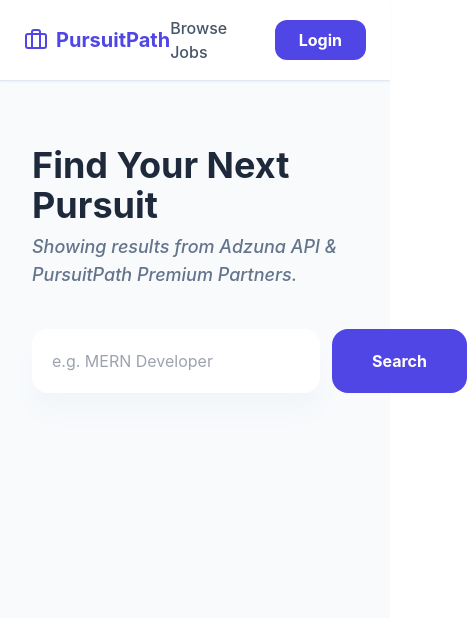
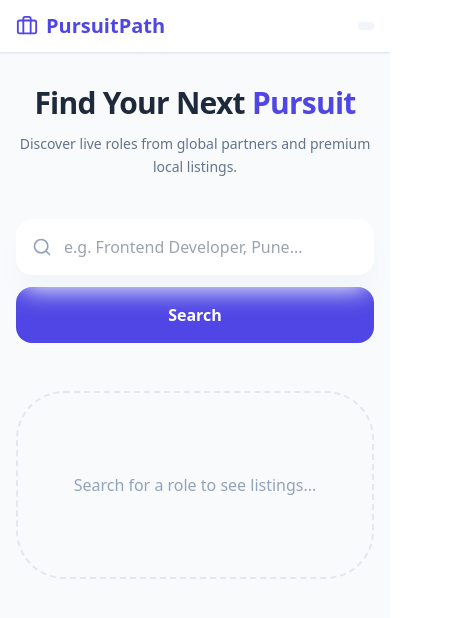
Before and after one commit to Bhuvana123398/PursuitPath, a React (Create React App) app in the folder frontend/: page / in a window 390 px wide. Shown: the top 618 px of the page, 467 px wide, since content can reach past the window. Built offline with nearby package versions, Linux system fonts and the light colour scheme.

Commit message:
Final mobile responsive UI and CORS security fixes

```diff
--- a/frontend/src/App.js
+++ b/frontend/src/App.js
@@ -11,32 +11,21 @@ import { Toaster } from 'react-hot-toast';
 
 function App() {
   const [user, setUser] = useState(JSON.parse(localStorage.getItem('user')));
-
     return (
       <Router>
-      <div className="min-h-screen bg-slate-50">
+        <div className="min-h-screen bg-slate-50 w-full">
           <Toaster position="top-center" reverseOrder={false} />
           <Navbar user={user} setUser={setUser} />
-        <div className="container mx-auto p-4">
+          <main className="w-full">
             <Routes>
               <Route path="/" element={<JobSearch />} />
               <Route path="/login" element={<Login setUser={setUser} />} />
               <Route path="/register" element={<Register />} />
-            <Route
-              path="/dashboard"
-              element={user ? <Dashboard /> : <Navigate to="/login" />}
-            />
-            <Route
-              path="/profile"
-              element={user ? <Profile /> : <Navigate to="/login" />}
-            />
-            {/* This will now work because PostJob is imported */}
-            <Route
-              path="/post-job"
-              element={user && user.role === 'recruiter' ? <PostJob /> : <Navigate to="/" />}
-            />
+              <Route path="/dashboard" element={user ? <Dashboard /> : <Navigate to="/login" />} />
+              <Route path="/profile" element={user ? <Profile /> : <Navigate to="/login" />} />
+              <Route path="/post-job" element={<PostJob />} />
             </Routes>
-        </div>
+          </main>
         </div>
       </Router>
     );
--- a/frontend/src/components/Navbar.js
+++ b/frontend/src/components/Navbar.js
@@ -1,66 +1,66 @@
 import React from 'react';
 import { Link, useNavigate } from 'react-router-dom';
 import { Layout, Search, LogOut, Briefcase, PlusCircle, User, BarChart3 } from 'lucide-react';
+
 const Navbar = ({ user, setUser }) => {
   const navigate = useNavigate();
+
   const handleLogout = () => {
     localStorage.removeItem('token');
     localStorage.removeItem('user');
     setUser(null);
     navigate('/login');
   };
+
   return (
-    <nav className="bg-white border-b border-slate-200 px-6 py-4 flex justify-between items-center shadow-sm sticky top-0 z-50">
+    <nav className="bg-white border-b border-slate-200 w-full sticky top-0 z-50 shadow-sm">
+      <div className="max-w-7xl mx-auto px-4 py-3 flex flex-col md:flex-row justify-between items-center gap-4">
+        <div className="flex items-center justify-between w-full md:w-auto">
           <Link to="/" className="flex items-center gap-2 text-indigo-600 font-bold text-xl">
-        <Briefcase size={24} />
+            <Briefcase size={22} />
             <span>PursuitPath</span>
           </Link>
-      <div className="flex items-center gap-6">
-        {user ? (
-          <>
-            {/* --- RECRUITER LINKS --- */}
+          <span className="md:hidden bg-slate-100 text-slate-500 px-2 py-1 rounded text-[10px] font-bold uppercase">
+            {user?.name}
+          </span>
+        </div>
+
+        {/* Navigation Area */}
+        {user && (
+          <div className="flex flex-col items-center w-full md:w-auto gap-4 md:flex-row">
+            {/* Icon Links: Grid of 3 on mobile */}
+            <div className="flex items-center justify-center gap-8 md:gap-6 border-b md:border-none pb-3 md:pb-0 w-full md:w-auto">
               {user.role === 'recruiter' ? (
                 <>
-                <Link to="/dashboard" className="text-slate-600 hover:text-indigo-600 flex items-center gap-1 font-medium">
-                  <BarChart3 size={18} /> Recruitment Stats
-                </Link>
-                <Link to="/post-job" className="bg-indigo-600 text-white px-5 py-2 rounded-xl flex items-center gap-1 font-bold shadow-lg shadow-indigo-100 hover:bg-indigo-700 transition-all">
-                  <PlusCircle size={18} /> Post a Job
-                </Link>
+                  <Link to="/dashboard" className="text-slate-600"><BarChart3 size={24} /></Link>
+                  <Link to="/post-job" className="text-indigo-600"><PlusCircle size={24} /></Link>
                 </>
               ) : (
-              /* --- CANDIDATE LINKS --- */
                 <>
-                <Link to="/" className="text-slate-600 hover:text-indigo-600 flex items-center gap-1 font-medium">
-                  <Search size={18} /> Search Jobs
-                </Link>
-                <Link to="/dashboard" className="text-slate-600 hover:text-indigo-600 flex items-center gap-1 font-medium">
-                  <Layout size={18} /> My Pursuit Board
-                </Link>
-                <Link to="/profile" className="text-slate-600 hover:text-indigo-600 flex items-center gap-1 font-medium">
-                  <User size={18} /> My Profile
-                </Link>
+                  <Link to="/" className="text-slate-600"><Search size={24} /></Link>
+                  <Link to="/dashboard" className="text-slate-600"><Layout size={24} /></Link>
                 </>
               )}
-            <div className="h-6 w-[1px] bg-slate-200 mx-2"></div>
-            <button onClick={handleLogout} className="text-red-500 hover:text-red-600 flex items-center gap-1 font-medium">
-              <LogOut size={18} /> Logout
+              <Link to="/profile" className="text-slate-600"><User size={24} /></Link>
+            </div>
+
+            {/* Action Buttons */}
+            <div className="flex items-center justify-center gap-4 w-full md:w-auto">
+              <button
+                onClick={handleLogout}
+                className="text-red-500 font-bold text-sm bg-red-50 px-6 py-2 rounded-2xl md:bg-transparent md:px-0"
+              >
+                Logout
               </button>
-            <span className="bg-slate-100 text-slate-600 px-3 py-1 rounded-full text-[10px] font-bold uppercase tracking-widest border border-slate-200">
-              {user.role}: {user.name}
+              <span className="hidden md:inline-block bg-indigo-100 text-indigo-700 px-3 py-1 rounded-full text-[10px] font-bold uppercase">
+                {user.role}
               </span>
-          </>
-        ) : (
-          /* --- LOGGED OUT --- */
-          <>
-            <Link to="/" className="text-slate-600 hover:text-indigo-600 font-medium">Browse Jobs</Link>
-            <Link to="/login" className="bg-indigo-600 text-white px-6 py-2 rounded-xl font-bold hover:bg-indigo-700 transition-all">
-              Login
-            </Link>
-          </>
+            </div>
+          </div>
         )}
       </div>
     </nav>
   );
 };
+
 export default Navbar;
--- a/frontend/src/index.css
+++ b/frontend/src/index.css
@@ -1,13 +1,12 @@
 @tailwind base;
 @tailwind components;
 @tailwind utilities;
+
 body {
   margin: 0;
-  font-family: -apple-system, BlinkMacSystemFont, 'Segoe UI', 'Roboto', 'Oxygen',
-    'Ubuntu', 'Cantarell', 'Fira Sans', 'Droid Sans', 'Helvetica Neue',
-    sans-serif;
-  -webkit-font-smoothing: antialiased;
-  -moz-osx-font-smoothing: grayscale;
+  padding: 0;
+  width: 100%;
+  overflow-x: hidden; /* Prevents the horizontal scroll off-screen */
 }
 
 code {
--- a/frontend/src/pages/JobSearch.js
+++ b/frontend/src/pages/JobSearch.js
@@ -2,75 +2,134 @@ import React, { useState } from 'react';
 import axios from 'axios';
 import toast from 'react-hot-toast';
 import { API_URL } from '../config';
+import { Search, Sparkles, Clock, MapPin, Building2, Briefcase } from 'lucide-react';
+
 const JobSearch = () => {
   const [query, setQuery] = useState('');
   const [jobs, setJobs] = useState([]);
+  const [loading, setLoading] = useState(false);
+
   const handleSearch = async () => {
+    if (!query) return toast.error("Please enter a keyword");
+    setLoading(true);
     try {
-      const apiRes = await axios.get(`http://localhost:5000/api/jobs/search?query=${query}`);
-      const manualRes = await axios.get(`http://localhost:5000/api/jobs/manual`);
+      const apiRes = await axios.get(`${API_URL}/jobs/search?query=${query}`);
+      const manualRes = await axios.get(`${API_URL}/jobs/manual`);
+
       const filteredManual = manualRes.data.filter(j =>
         j.title.toLowerCase().includes(query.toLowerCase()) ||
         j.company.toLowerCase().includes(query.toLowerCase())
       );
       setJobs([...filteredManual, ...apiRes.data]);
+      if ([...filteredManual, ...apiRes.data].length === 0) {
+        toast("No jobs found for this query", { icon: '🔍' });
+      }
     } catch (err) {
-      toast.error("Search failed");
+      toast.error("Search failed. Try again later.");
+    } finally {
+      setLoading(false);
     }
   };
+
   const saveJob = async (job) => {
     const token = localStorage.getItem('token');
+    if (!token) return toast.error("Please login to save jobs");
+
     try {
         const jobToSave = {
-            jobTitle: job.title.replace(/<\/?[^>]+(>|$)/g, ""), // Clean HTML tags
+            jobTitle: job.title.replace(/<\/?[^>]+(>|$)/g, ""), // Remove Adzuna HTML tags
             company: job.isManual ? job.company : job.company.display_name,
             location: job.isManual ? job.location : job.location.display_name,
             description: job.description
         };
-        await axios.post('http://localhost:5000/api/applications/save', jobToSave, {
+
+        await axios.post(`${API_URL}/applications/save`, jobToSave, {
             headers: { Authorization: token }
         });
-        toast.success("Job Saved!");
+        toast.success("Added to your Board!");
     } catch (err) {
-        toast.error("Failed to save");
+        toast.error("Failed to save job.");
     }
   };
+
   return (
-    <div className="max-w-4xl mx-auto py-12 px-4">
-      <h1 className="text-4xl font-bold text-slate-800 mb-2">Find Your Next Pursuit</h1>
-      <p className="text-slate-500 mb-10 text-lg font-medium italic">Showing results from Adzuna API & PursuitPath Premium Partners.</p>
-
-      <div className="flex gap-3 mb-12">
-        <input
-          className="flex-1 p-5 bg-white border-none rounded-2xl shadow-xl shadow-slate-100 outline-none focus:ring-2 focus:ring-indigo-400"
-          placeholder="e.g. MERN Developer"
-          onChange={(e) => setQuery(e.target.value)}
-        />
-        <button onClick={handleSearch} className="bg-indigo-600 text-white px-10 py-5 rounded-2xl font-bold hover:shadow-xl transition-all">Search</button>
+    <div className="max-w-5xl mx-auto py-8 md:py-12 px-4 mb-20">
+      {/* Header Section */}
+      <div className="mb-10 text-center md:text-left">
+        <h1 className="text-3xl md:text-5xl font-extrabold text-slate-800 mb-3 tracking-tight">
+          Find Your Next <span className="text-indigo-600">Pursuit</span>
+        </h1>
+        <p className="text-slate-500 text-sm md:text-lg font-medium max-w-2xl leading-relaxed">
+          Discover live roles from global partners and premium local listings.
+        </p>
       </div>
 
-      <div className="space-y-6">
+      {/* Responsive Search Bar */}
+      <div className="flex flex-col md:flex-row gap-3 mb-12">
+        <div className="relative flex-1">
+            <Search className="absolute left-4 top-1/2 -translate-y-1/2 text-slate-400" size={20} />
+            <input
+              className="w-full p-4 pl-12 bg-white border-none rounded-2xl shadow-xl shadow-slate-100 outline-none focus:ring-2 focus:ring-indigo-400 text-slate-700"
+              placeholder="e.g. Frontend Developer, Pune..."
+              onChange={(e) => setQuery(e.target.value)}
+              onKeyPress={(e) => e.key === 'Enter' && handleSearch()}
+            />
+        </div>
+        <button
+            onClick={handleSearch}
+            disabled={loading}
+            className="bg-indigo-600 text-white px-10 py-4 md:py-0 rounded-2xl font-bold hover:bg-indigo-700 hover:shadow-xl transition-all disabled:bg-slate-300"
+        >
+          {loading ? "Searching..." : "Search"}
+        </button>
+      </div>
+
+      {/* Jobs List */}
+      <div className="space-y-4 md:space-y-6">
         {jobs.map((job, index) => (
-          <div key={index} className="bg-white p-8 rounded-[2rem] border border-slate-100 shadow-sm flex justify-between items-center hover:shadow-lg transition-all">
-            <div>
-              <div className="flex items-center gap-3 mb-1">
-                <h3 className="font-bold text-xl text-slate-900">{job.title.replace(/<\/?[^>]+(>|$)/g, "")}</h3>
-                {job.isManual && <span className="bg-green-100 text-green-700 text-[10px] px-2 py-1 rounded-full font-bold">PATH PARTNER</span>}
+          <div key={index} className="bg-white p-5 md:p-8 rounded-[1.5rem] md:rounded-[2.5rem] border border-slate-100 shadow-sm flex flex-col md:flex-row justify-between items-start md:items-center hover:shadow-lg transition-all gap-6 group">
+            <div className="flex-1">
+              <div className="flex flex-wrap items-center gap-2 mb-2">
+                <h3 className="font-bold text-xl md:text-2xl text-slate-900 group-hover:text-indigo-600 transition-colors">
+                    {job.title.replace(/<\/?[^>]+(>|$)/g, "")}
+                </h3>
+                {job.isManual && (
+                    <span className="bg-green-100 text-green-700 text-[10px] px-3 py-1 rounded-full font-bold flex items-center gap-1">
+                        <Sparkles size={10} /> PATH PARTNER
+                    </span>
+                )}
               </div>
-              <p className="text-slate-500 font-medium">
-                {job.isManual ? job.company : job.company?.display_name} • {job.isManual ? job.location : job.location?.display_name}
-              </p>
+
+              <div className="flex flex-wrap gap-4 text-slate-500 font-medium text-sm md:text-base mb-3">
+                <span className="flex items-center gap-1"><Building2 size={16} className="text-slate-300" /> {job.isManual ? job.company : job.company?.display_name}</span>
+                <span className="flex items-center gap-1"><MapPin size={16} className="text-slate-300" /> {job.isManual ? job.location : job.location?.display_name}</span>
+              </div>
+
+              {/* Deadline Display for Manual Jobs */}
+              {job.deadline && (
+                <div className="flex items-center gap-1.5 text-xs font-bold text-orange-600 bg-orange-50 px-3 py-1.5 rounded-xl w-fit">
+                    <Clock size={14} /> Closes: {new Date(job.deadline).toLocaleDateString()}
+                </div>
+              )}
             </div>
+
             <button
               onClick={() => saveJob(job)}
-              className="bg-slate-50 text-indigo-600 px-6 py-3 rounded-xl font-bold border-2 border-transparent hover:border-indigo-600 transition-all"
+              className="w-full md:w-auto bg-slate-50 text-indigo-600 px-8 py-3 rounded-2xl font-bold border-2 border-transparent hover:border-indigo-600 hover:bg-white transition-all active:scale-95 flex items-center justify-center gap-2"
             >
-              Save Pursuit
+              <Briefcase size={18} /> Save Pursuit
             </button>
           </div>
         ))}
+
+        {jobs.length === 0 && !loading && (
+            <div className="text-center py-20 bg-slate-50 rounded-[3rem] border-2 border-dashed border-slate-200">
+                <p className="text-slate-400 font-medium">Search for a role to see listings...</p>
+            </div>
+        )}
       </div>
     </div>
   );
 };
+
 export default JobSearch;
```
Also changed, not shown: frontend/public/index.html (+1 -24 lines), frontend/src/pages/Dashboard.js (+66 -74 lines), 1 other file (tests, documents, lock files or other folders). Lines whose indentation alone changed are shown as unchanged.
